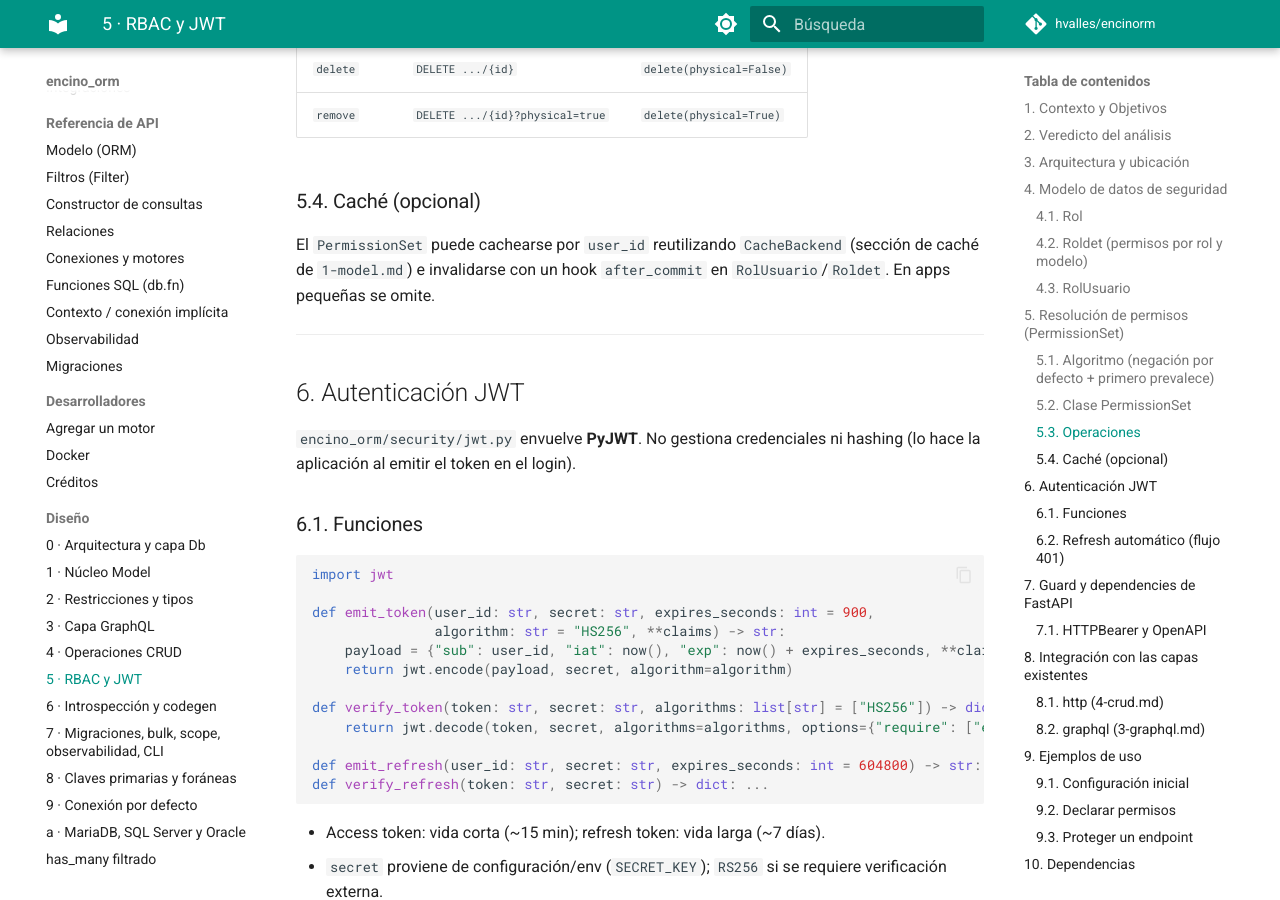
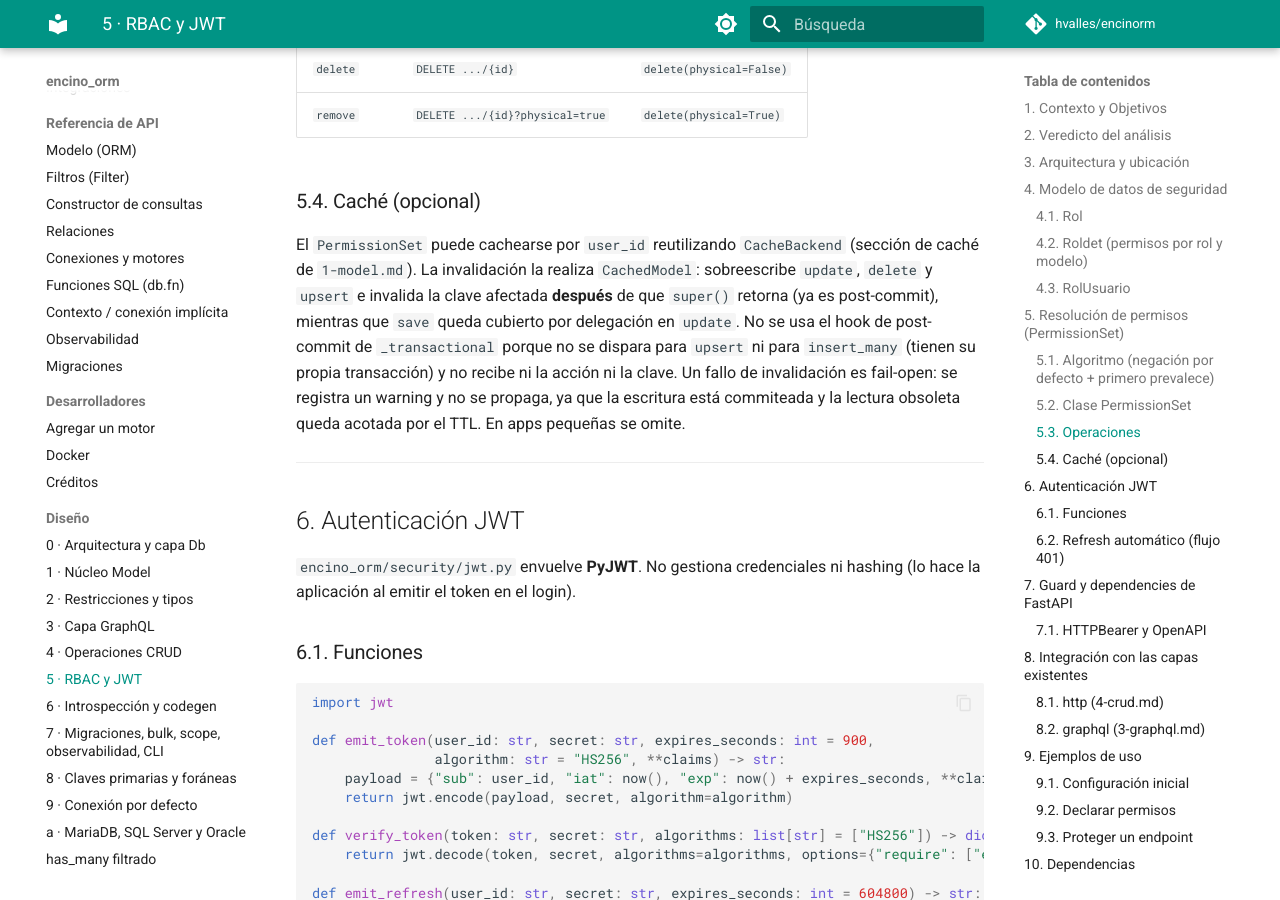
Before and after one commit to hvalles/encinorm, an MkDocs documentation site: the page built from docs/design/5-security.md, in a window 1280 px wide and 900 px high, scrolled down 4811 px. Built offline with MkDocs 1.6.1 and Material for MkDocs 9.7.7, drawn with Linux system fonts in a browser that asks for light colours; comment, search, counter and statistics services are not loaded.

Commit message:
docs(03-03): describe the real CachedModel invalidation mechanism
- Replace the stale post-commit hook claim with the override-based invalidation
- Note the fail-open behavior and why the lifecycle hook is not used

```diff
--- a/docs/design/5-security.md
+++ b/docs/design/5-security.md
@@ -200,8 +200,15 @@ class PermissionSet:
 ### 5.4. Caché (opcional)
 
 El `PermissionSet` puede cachearse por `user_id` reutilizando `CacheBackend`
-(sección de caché de `1-model.md`) e invalidarse con un hook `after_commit`
-en `RolUsuario`/`Roldet`. En apps pequeñas se omite.
+(sección de caché de `1-model.md`). La invalidación la realiza `CachedModel`:
+sobreescribe `update`, `delete` y `upsert` e invalida la clave afectada
+**después** de que `super()` retorna (ya es post-commit), mientras que `save`
+queda cubierto por delegación en `update`. No se usa el hook de post-commit de
+`_transactional` porque no se dispara para `upsert` ni para `insert_many`
+(tienen su propia transacción) y no recibe ni la acción ni la clave. Un fallo
+de invalidación es fail-open: se registra un warning y no se propaga, ya que la
+escritura está commiteada y la lectura obsoleta queda acotada por el TTL. En
+apps pequeñas se omite.
 
 ---
 
```
